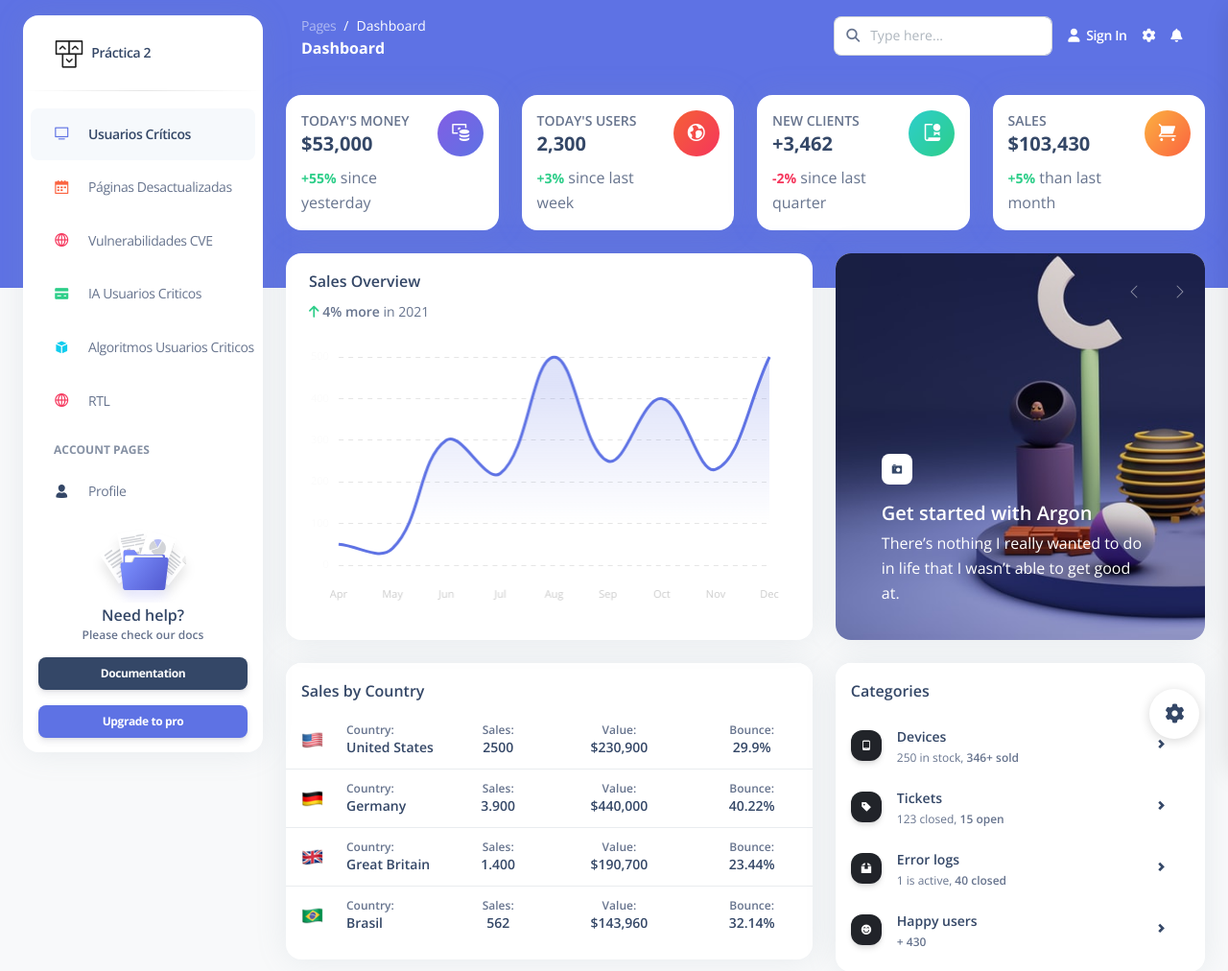
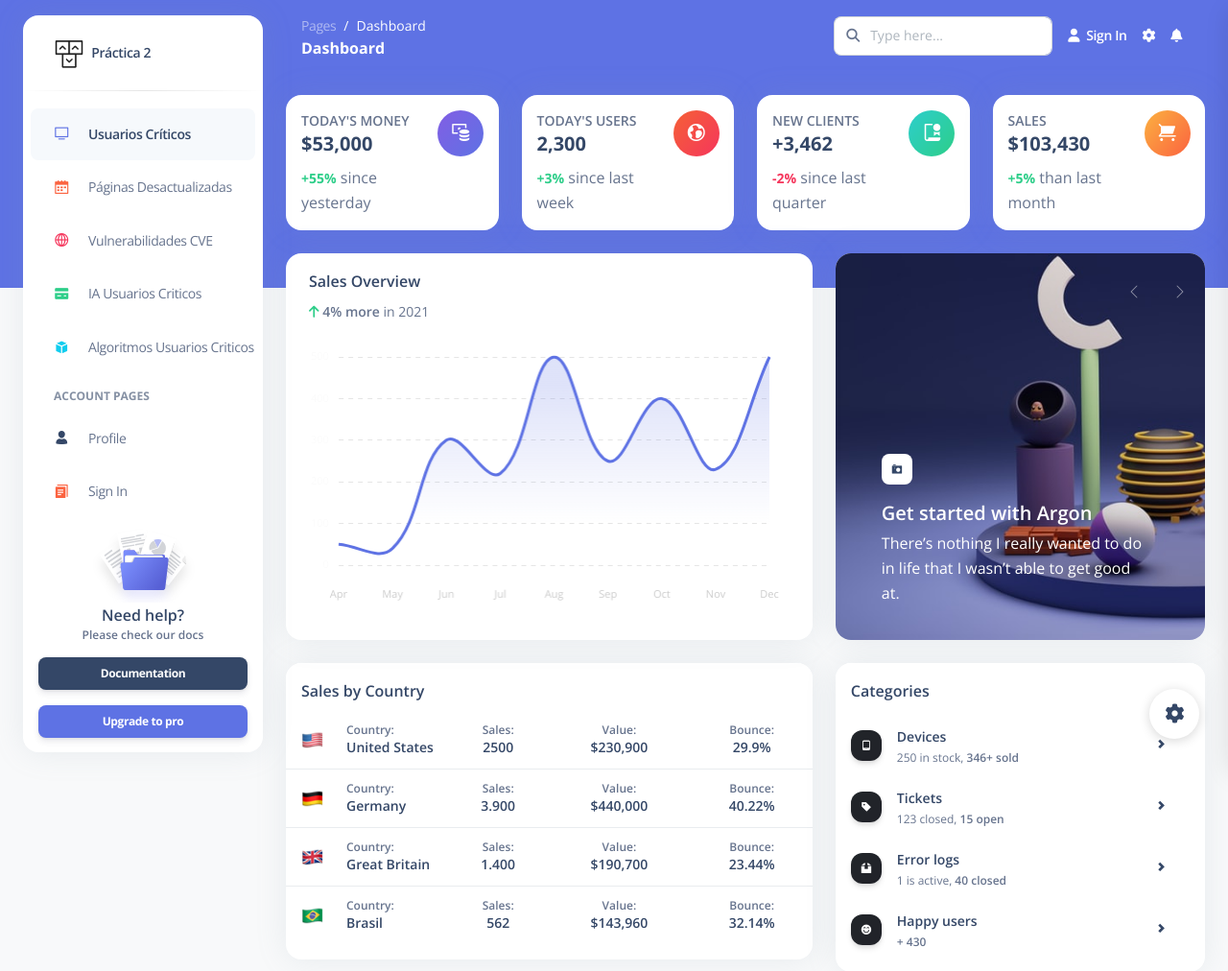
Before and after one commit to dtejada02/Pr-ctica2SI, a Flask app: page / in a window 1280 px wide. Shown: the top 1012 px of the page at 96% size. Run offline with Flask 3, Linux system fonts and the light colour scheme; parts of the project's set-up code (start-up, migrations or seed data) failed here and were passed over; some libraries are stand-ins or nearby versions.

Commit message:
correccion HTML

```diff
--- a/templates/index.html
+++ b/templates/index.html
@@ -86,14 +86,6 @@
               <i class="ni ni-app text-info text-sm opacity-10"></i>
             </div>
             <span class="nav-link-text ms-1">Algoritmos Usuarios Criticos</span>
-          </a>
-        </li>
-        <li class="nav-item">
-          <a class="nav-link " href="./pages/rtl.html">
-            <div class="icon icon-shape icon-sm border-radius-md text-center me-2 d-flex align-items-center justify-content-center">
-              <i class="ni ni-world-2 text-danger text-sm opacity-10"></i>
-            </div>
-            <span class="nav-link-text ms-1">RTL</span>
           </a>
         </li>
         <li class="nav-item mt-3">
```
